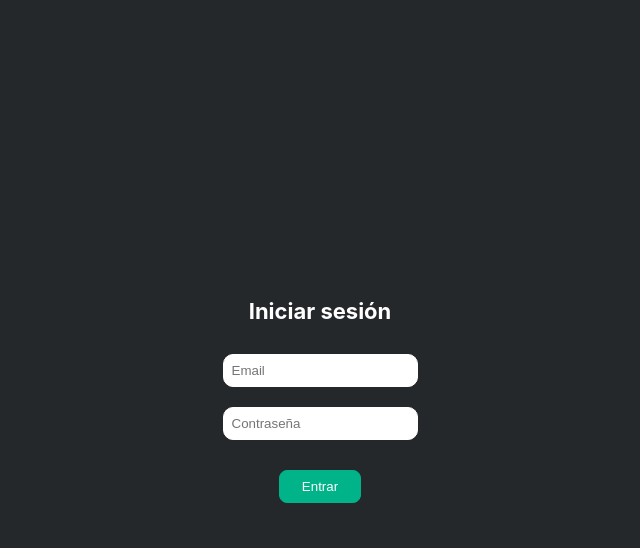
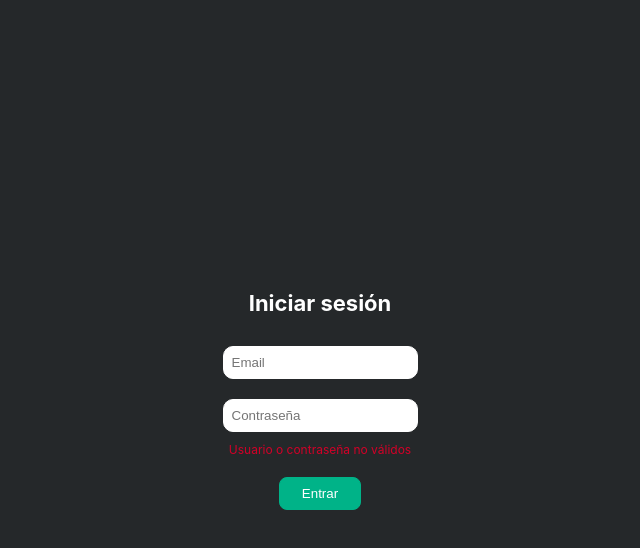
Before and after one commit to Claramm9/LaLigaPrueba, a React (Create React App) app: page / in a window 1280 px wide. Both pictures are taken after a click on the button "Entrar". Shown: the top 548 px of the page, without its empty margins (320-960 px from the left). Built offline with nearby package versions, Linux system fonts and the light colour scheme; no server answers.

Commit message:
add error text in login

```diff
--- a/src/containers/Login/index.tsx
+++ b/src/containers/Login/index.tsx
@@ -4,13 +4,14 @@ import { useHistory } from 'react-router-dom';
 import CustomButton from '../../components/Button';
 import InputField from '../../components/Input';
 import { loginUser } from './actions';
-import { getLoginToken } from './selectors';
-import { Wrapper, Title, Form } from './styles';
+import { getLoginError, getLoginToken } from './selectors';
+import { Wrapper, Title, Form, ErrorText } from './styles';
 
 const Login: React.FC = () => {
   const dispatch = useDispatch();
   const history = useHistory();
   const token = useSelector(getLoginToken);
+  const loginError = useSelector(getLoginError);
 
   const [email, setEmail] = useState('');
   const [pwd, setPwd] = useState('');
@@ -51,6 +52,7 @@ const Login: React.FC = () => {
           handleChange={changeInput}
         />
       </Form>
+      {loginError && <ErrorText>Usuario o contraseña no válidos</ErrorText>}
       <CustomButton label='Entrar' handleClick={onLogin} />
     </Wrapper>
   );
--- a/src/containers/Login/reducers/index.ts
+++ b/src/containers/Login/reducers/index.ts
@@ -6,6 +6,7 @@ export const initialLoginState: LogingState = {
   user: {
     token: '',
   },
+  error: false,
 };
 
 export const loginReducer: Reducer<LogingState, LoginAction> = (
@@ -17,15 +18,19 @@ export const loginReducer: Reducer<LogingState, LoginAction> = (
       return {
         ...state,
         user: action.payload,
+        error: false,
       };
     case ActionTypes.RESET_TOKEN:
       return {
         ...state,
         user: { token: '' },
+        error: false,
       };
     case ActionTypes.LOGIN_USER_ERROR:
-      // add error handler for improvement
-      return { ...state };
+      return {
+        ...state,
+        error: true,
+      };
     default:
       return { ...state };
   }
--- a/src/containers/Login/selectors/index.ts
+++ b/src/containers/Login/selectors/index.ts
@@ -2,3 +2,5 @@ import { AppState } from '../../../base/types';
 
 export const getLoginToken = (state: AppState): string =>
   state.login.user.token;
+
+export const getLoginError = (state: AppState): boolean => state.login.error;
--- a/src/containers/Login/styles/index.ts
+++ b/src/containers/Login/styles/index.ts
@@ -1,5 +1,9 @@
 import styled from 'styled-components';
-import { PRIMARY_BLACK, PRIMARY_WHITE } from '../../../base/styles/skin';
+import {
+  PRIMARY_BLACK,
+  PRIMARY_RED,
+  PRIMARY_WHITE,
+} from '../../../base/styles/skin';
 
 export const Wrapper = styled.div`
   height: 100%;
@@ -26,3 +30,9 @@ export const Form = styled.div`
   justify-content: ;
 `;
 Form.displayName = 'Form';
+
+export const ErrorText = styled.div`
+  font-size: 12px;
+  color: ${PRIMARY_RED};
+`;
+ErrorText.displayName = 'ErrorText';
--- a/src/containers/Login/types/index.ts
+++ b/src/containers/Login/types/index.ts
@@ -4,6 +4,7 @@ export interface LoggedUser {
 
 export interface LogingState {
   user: LoggedUser;
+  error: boolean;
 }
 
 export interface UserCredentials {
```
